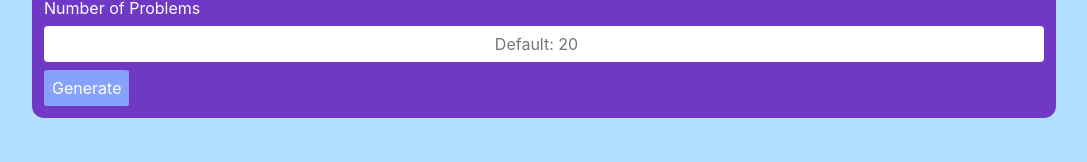
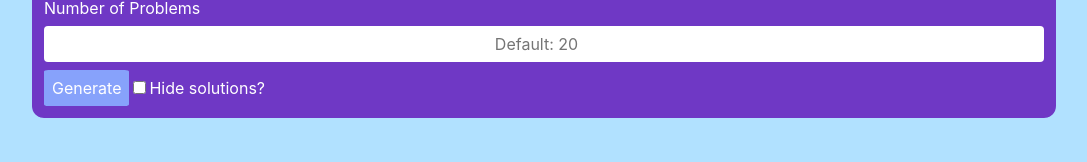
Before and after one commit to nathanjpak/MathLib-API, a React (Create React App) app in the folder client/: page / in a window 1280 px wide. Shown: the part 138-300 px from the top of the page, without its empty margins (96-1183 px from the left). Built offline with nearby package versions, Linux system fonts and the light colour scheme; the HTML template or start-up script is replaced by a standard one; what better-react-mathjax would draw is missing.

Commit message:
Add hiding solutions to generator

```diff
--- a/client/src/components/GeneratorForm.js
+++ b/client/src/components/GeneratorForm.js
@@ -8,6 +8,9 @@ const GeneratorForm = () => {
   const { register, handleSubmit } = useForm();
 
   const [problems, setProblems] = useState([]);
+
+  const [hideSolutions, setSolutions] = useState(false);
+  const toggleHideSolutions = () => setSolutions(!hideSolutions);
 
   const onSubmit = (data) => {
     console.log(data);
@@ -37,6 +40,8 @@ const GeneratorForm = () => {
       <label htmlFor="problemsCount">Number of Problems</label>
       <input className="input-100" {...register("problemsCount", { min: 1, max: 100 })} type="number" placeholder="Default: 20" />
       <button className="generate-button" type="submit">Generate</button>
+      <input onChange={toggleHideSolutions} type="checkbox"></input>
+      <label>Hide solutions?</label>
     </form>
     {/* <button onClick={() => console.log(problems)}>State</button> */}
     <div className="generated-problems">
@@ -44,7 +49,7 @@ const GeneratorForm = () => {
         <div className="generated-problem" key={`problem${index}`}>
           <h3>Problem {index+1}</h3>
           <p><MathJax>{`$${problem.problem}$`}</MathJax></p>
-          <p>Solution&#40;s&#41;: {problem.solution}</p>
+          {(!hideSolutions) && (<p>Solution&#40;s&#41;: {problem.solution}</p>)}
         </div>
       ))}
     </div>
```
